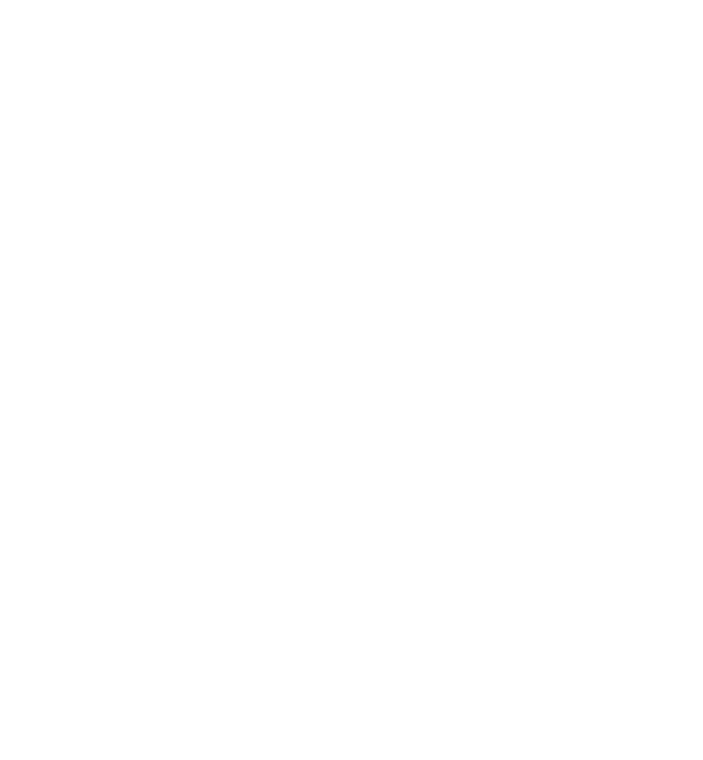
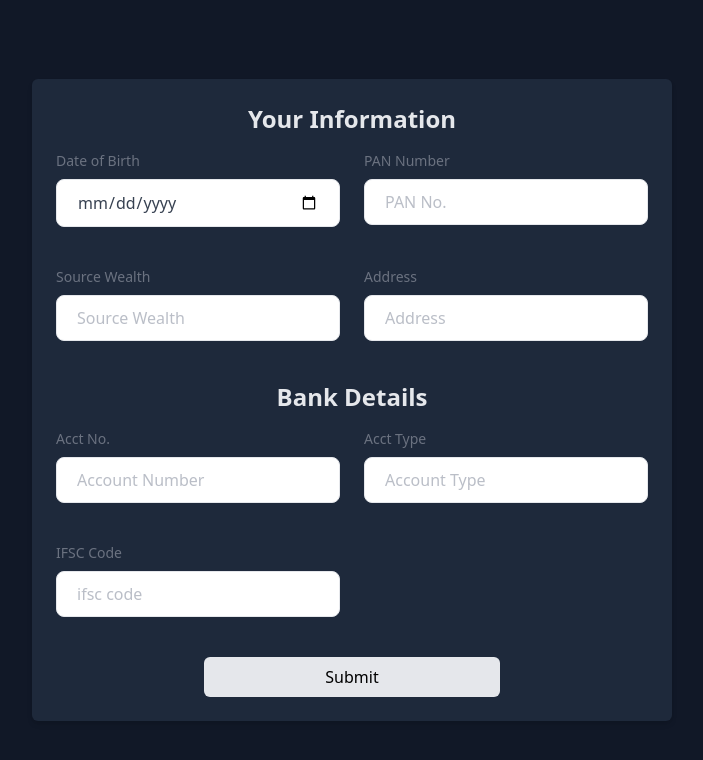
Before and after one commit to BurhanRaja/ScripVault, a React (Create React App) app in the folder app/: page /user/info in a window 1280 px wide. Before the commit this address had no page. Shown: the top 760 px of the page, without its empty margins (288-991 px from the left). Built offline with nearby package versions, Linux system fonts and the light colour scheme.

Commit message:
user nominee added

```diff
--- a/app/src/App.js
+++ b/app/src/App.js
@@ -2,6 +2,8 @@
 import Home from "./pages/website/Home";
 import Login from "./pages/website/Login";
 import Register from "./pages/website/Register";
+import UserInfo from "./pages/website/UserInfo";
+import UserNominate from "./pages/website/UserNominate";
 
 function App() {
   return (
@@ -11,6 +13,8 @@
           <Route path="/" element={<Home />} />
           <Route path="/login" element={<Login />} />
           <Route path="/register" element={<Register />} />
+          <Route path="/user/info" element={<UserInfo />} />
+          <Route path="/user/nominate" element={<UserNominate />} />
         </Routes>
       </BrowserRouter>
     </div>
--- a/app/src/pages/website/UserInfo.jsx
+++ b/app/src/pages/website/UserInfo.jsx
@@ -1,11 +1,78 @@
-import React from 'react'
+import React from "react";
+import Input from "../../components/Input";
 
 const UserInfo = () => {
   return (
     <>
+      <section className="bg-gray-900 h-[100vh] flex justify-center items-center">
+        <div class="max-w-4xl w-1/2 p-6 mx-auto  rounded-md shadow-md bg-slate-800">
+          <form>
+            <p className="text-2xl text-center font-semibold text-gray-200 capitalize">
+              Your Information
+            </p>
+            <div class="grid grid-cols-1 gap-6 mt-4 sm:grid-cols-2">
+              <div className="mb-4">
+                <Input
+                  type="date"
+                  labelName="Date of Birth"
+                  placeholder="Date of Birth"
+                />
+              </div>
+              <div className="mb-4">
+                <Input
+                  type="text"
+                  labelName="PAN Number"
+                  placeholder="PAN No."
+                />
+              </div>
+              <div className="mb-4">
+                <Input
+                  type="text"
+                  labelName="Source Wealth"
+                  placeholder="Source Wealth"
+                />
+              </div>
+              <div className="mb-4">
+                <Input type="text" labelName="Address" placeholder="Address" />
+              </div>
+            </div>
 
+            <p className="text-2xl text-center font-semibold text-gray-200 capitalize mt-6">
+              Bank Details
+            </p>
+            <div class="grid grid-cols-1 gap-6 mt-4 sm:grid-cols-2">
+              <div className="mb-4">
+                <Input
+                  type="text"
+                  labelName="Acct No."
+                  placeholder="Account Number"
+                />
+              </div>
+              <div className="mb-4">
+                <Input
+                  type="text"
+                  labelName="Acct Type"
+                  placeholder="Account Type"
+                />
+              </div>
+              <div className="mb-4">
+                <Input
+                  type="text"
+                  labelName="IFSC Code"
+                  placeholder="ifsc code"
+                />
+              </div>
+            </div>
+            <div class="flex justify-center mt-6">
+              <button class="py-2.5 leading-5 text-black transition-colors duration-300 transform bg-gray-200 rounded-md hover:bg-gray-600 hover:text-white focus:outline-none focus:bg-gray-600 w-1/2">
+                Submit
+              </button>
+            </div>
+          </form>
+        </div>
+      </section>
     </>
-  )
-}
+  );
+};
 
-export default UserInfo
+export default UserInfo;
--- /dev/null
+++ b/app/src/pages/website/UserNominate.jsx
@@ -0,0 +1,54 @@
+import React from "react";
+import Input from "../../components/Input";
+
+const UserNominate = () => {
+  return (
+    <>
+      <section className="bg-gray-900 h-[100vh] flex justify-center items-center">
+        <div class="max-w-4xl w-1/2 p-6 mx-auto  rounded-md shadow-md bg-slate-800">
+          <form>
+            <p className="text-2xl text-center font-semibold text-gray-200 capitalize">
+              Your Nomination
+            </p>
+            <div class="grid grid-cols-1 gap-6 mt-4 sm:grid-cols-2">
+              <div className="mb-4">
+                <Input
+                  type="text"
+                  labelName="Relationship"
+                  placeholder="Relationship"
+                />
+              </div>
+              <div className="mb-4">
+                <Input
+                  type="text"
+                  labelName="Full Name of Nominee"
+                  placeholder="Full Name"
+                />
+              </div>
+              <div className="mb-4">
+                <Input
+                  type="date"
+                  labelName="Date of Birth"
+                  placeholder="Date of Birth"
+                />
+              </div>
+              <div className="mb-4">
+                <Input type="text" labelName="Address" placeholder="Address" />
+              </div>
+            </div>
+            <div class="flex justify-evenly mt-6">
+              <button class="py-2.5 leading-5 text-black transition-colors duration-300 transform bg-white rounded-md hover:bg-gray-200  focus:outline-none focus:bg-gray-600 w-1/3">
+                Add
+              </button>
+              <button class="py-2.5 leading-5 text-black transition-colors duration-300 transform bg-gray-200 rounded-md hover:bg-gray-600 hover:text-white focus:outline-none focus:bg-gray-600 w-1/3">
+                Submit
+              </button>
+            </div>
+          </form>
+        </div>
+      </section>
+    </>
+  );
+};
+
+export default UserNominate;
```
